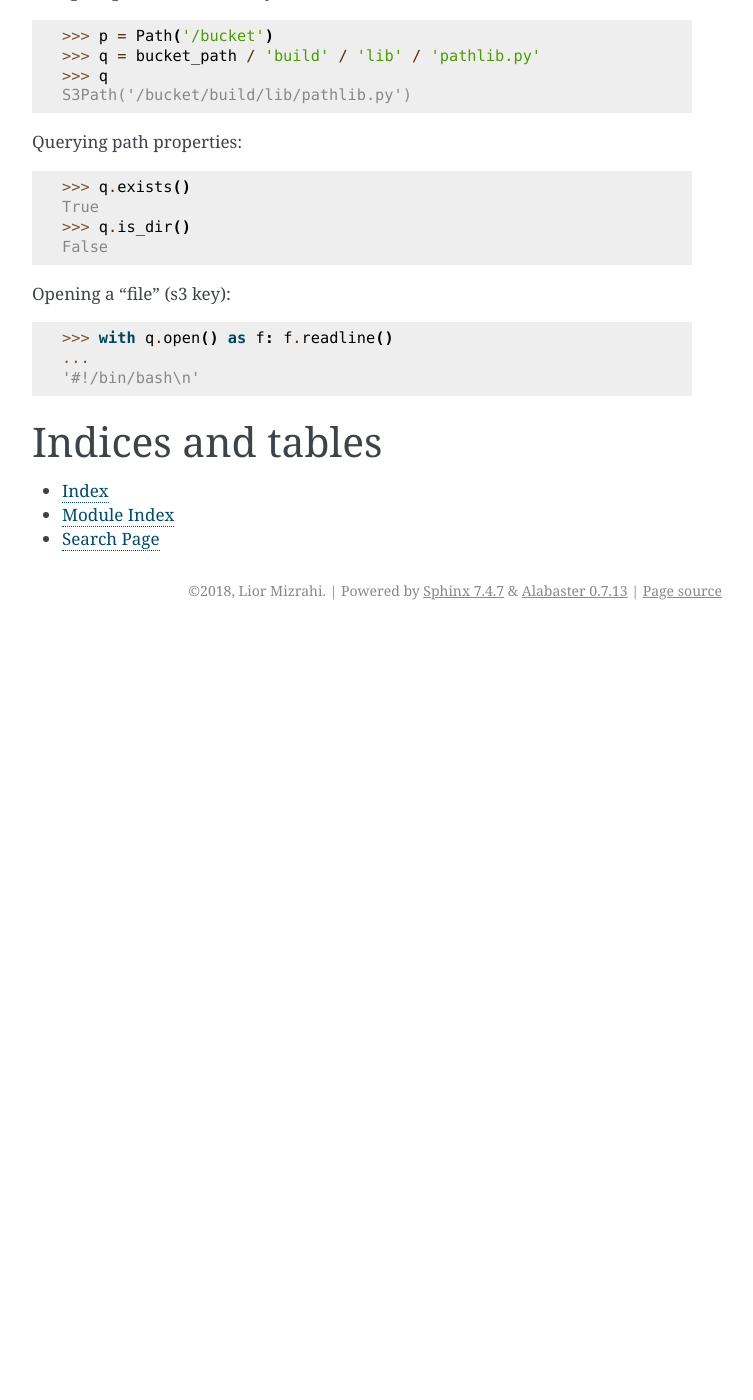
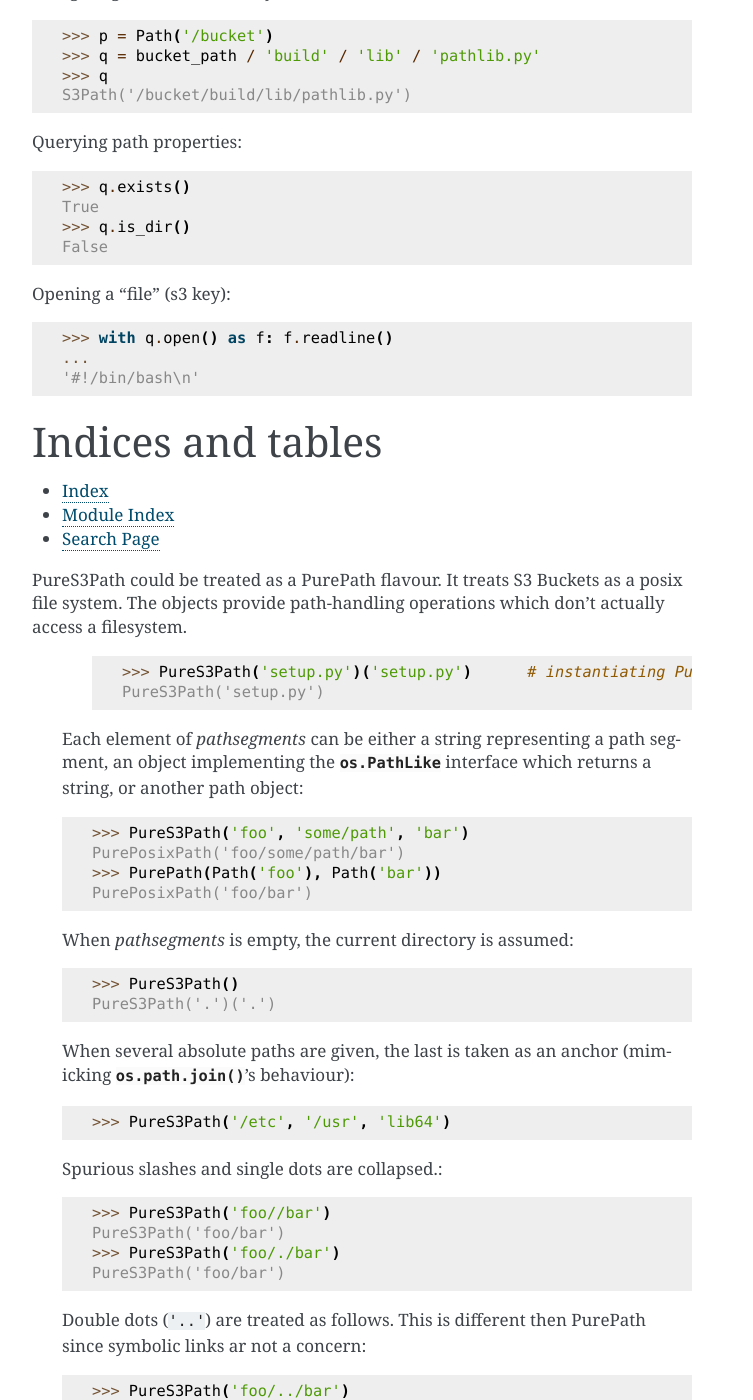
Before and after one commit to liormizr/s3path, a Sphinx documentation site: the page built from docs/source/index.rst, in a window 1280 px wide and 1400 px high, scrolled down 1291 px. Shown: the whole window, without its empty margins (388-1141 px from the left). Built offline with Sphinx 7.4.7, drawn with Linux system fonts in a browser that asks for light colours; before the commit the page ends 1921 px from its top, so only the background shows below that; some of the changed text lies outside the part shown.

Commit message:
work on S3PurePath down to line 138

```diff
--- a/docs/source/index.rst
+++ b/docs/source/index.rst
@@ -70,6 +70,9 @@ Opening a "file" (s3 key)::
    ...
    '#!/bin/bash\n'
 
+
+
+
 Guide
 ^^^^^
 
@@ -86,3 +89,83 @@ Indices and tables
 * :ref:`genindex`
 * :ref:`modindex`
 * :ref:`search`
+
+
+PureS3Path paths
+----------
+
+PureS3Path could be treated as a PurePath flavour. It treats S3 Buckets as a posix file system. The objects provide path-handling operations which don't actually
+access a filesystem.
+
+     ::
+
+      >>> PureS3Path('setup.py')('setup.py')      # instantiating PureS3Path
+      PureS3Path('setup.py')
+
+   Each element of *pathsegments* can be either a string representing a
+   path segment, an object implementing the :class:`os.PathLike` interface
+   which returns a string, or another path object::
+
+      >>> PureS3Path('foo', 'some/path', 'bar')
+      PurePosixPath('foo/some/path/bar')
+      >>> PurePath(Path('foo'), Path('bar'))
+      PurePosixPath('foo/bar')
+
+   When *pathsegments* is empty, the current directory is assumed::
+
+      >>> PureS3Path()
+      PureS3Path('.')('.')
+
+   When several absolute paths are given, the last is taken as an anchor
+   (mimicking :func:`os.path.join`'s behaviour)::
+
+      >>> PureS3Path('/etc', '/usr', 'lib64')
+
+
+
+
+   Spurious slashes and single dots are collapsed.::
+
+      >>> PureS3Path('foo//bar')
+      PureS3Path('foo/bar')
+      >>> PureS3Path('foo/./bar')
+      PureS3Path('foo/bar')
+
+   Double dots (``'..'``) are treated as follows.
+   This is different then PurePath since
+   symbolic links ar not a concern::
+      >>> PureS3Path('foo/../bar')
+      PureS3Path('bar')
+
+   (a naïve approach would make ``PurePosixPath('foo/../bar')`` equivalent
+   to ``PurePosixPath('bar')``, which is wrong if ``foo`` is a symbolic link
+   to another directory)
+
+   Pure path objects implement the :class:`os.PathLike` interface, allowing them
+   to be used anywhere the interface is accepted.
+
+   .. versionchanged:: 3.6
+      Added support for the :class:`os.PathLike` interface.
+
+.. class:: PurePosixPath(*pathsegments)
+
+   A subclass of :class:`PurePath`, this path flavour represents non-Windows
+   filesystem paths::
+
+      >>> PurePosixPath('/etc')
+      PurePosixPath('/etc')
+
+   *pathsegments* is specified similarly to :class:`PurePath`.
+
+.. class:: PureWindowsPath(*pathsegments)
+
+   A subclass of :class:`PurePath`, this path flavour represents Windows
+   filesystem paths::
+
+      >>> PureWindowsPath('c:/Program Files/')
+      PureWindowsPath('c:/Program Files')
+
+   *pathsegments* is specified similarly to :class:`PurePath`.
+
+Regardless of the system you're running on, you can instantiate all of
+these classes, since they don't provide any operation that does system calls.
```
